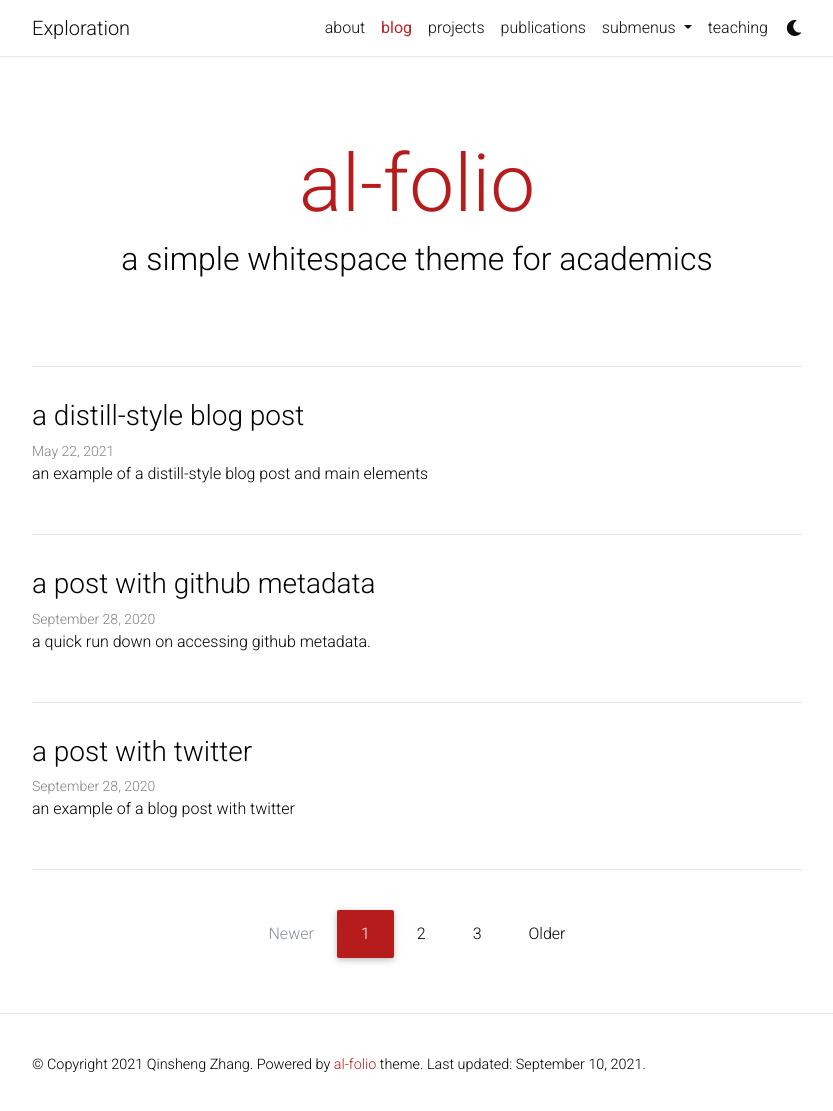
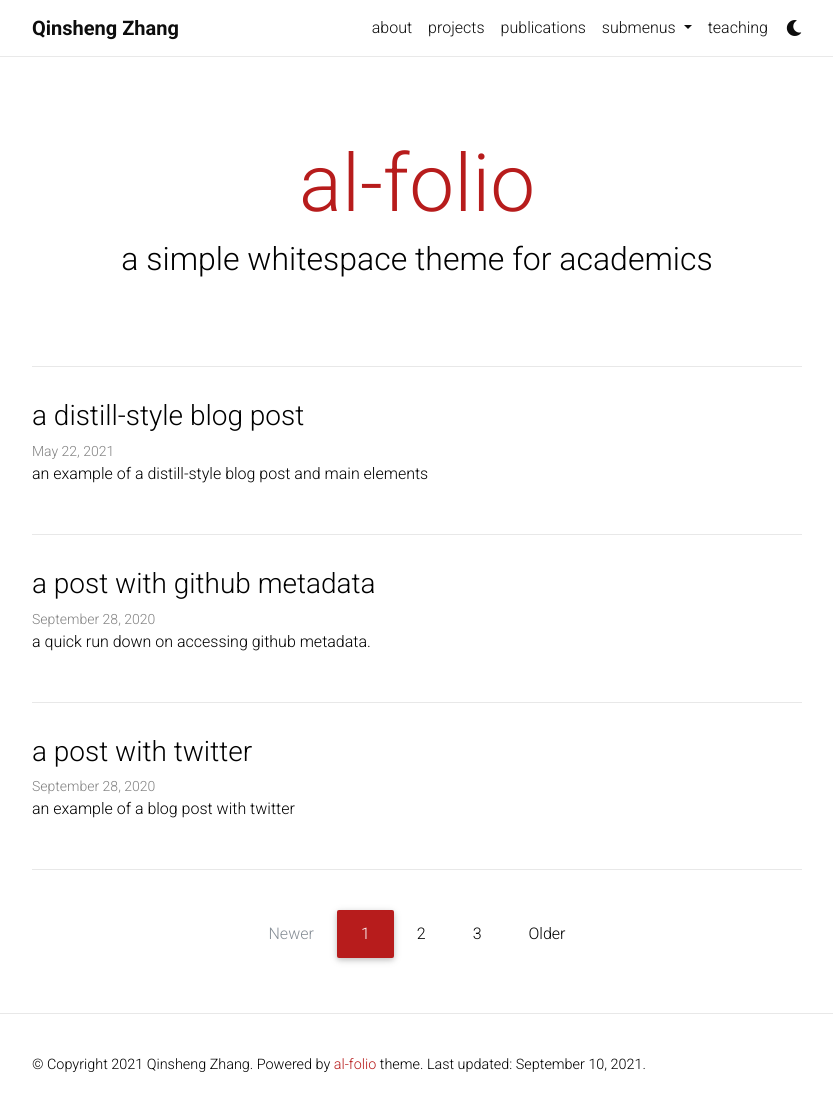
Before and after one commit to qsh-zh/qsh-zh.github.io, a Jekyll site: the page built from blog/index.html, in a window 1280 px wide and 1116 px high. Shown: the top 1111 px of the window, without its empty margins (223-1056 px from the left). Built offline with Jekyll 4.4.1, drawn with Linux system fonts in a browser that asks for light colours; nearby versions of some CDN libraries; the list of posts is cut into pages by our own code; comment, search, counter and statistics services are not loaded; a style sheet for code colours, icons or effects is not loaded.

Commit message:
modify header and only keep about, will fix them later

```diff
--- a/_includes/header.html
+++ b/_includes/header.html
@@ -4,14 +4,9 @@
     <nav id="navbar" class="navbar navbar-light navbar-expand-sm {% if site.navbar_fixed %}fixed-top{% else %}sticky-top{% endif %}">
     <div class="container">
       {% if page.title != "about" %}
-      <a class="navbar-brand title font-weight-lighter" href="{{ site.baseurl | prepend: site.url }}/">
-       {% if site.title == "blank" %}<span class="font-weight-bold">{{ site.first_name }}</span> {{ site.middle_name }}  {{ site.last_name }}{% else %}{{ site.title }}{% endif %}
+      <a class="navbar-brand title" href="{{ site.baseurl | prepend: site.url }}/">
+       <span class="font-weight-bold">{{ site.first_name }} {{ site.middle_name }}  {{ site.last_name }}</span>
       </a>
-      {% elsif site.enable_navbar_social %}
-        <!-- Social Icons -->
-        <div class="navbar-brand social">
-          {% include social.html %}
-        </div>
       {% endif %}
       <!-- Navbar Toggle -->
       <button class="navbar-toggler collapsed ml-auto" type="button" data-toggle="collapse" data-target="#navbarNav" aria-controls="navbarNav" aria-expanded="false" aria-label="Toggle navigation">
@@ -33,14 +28,14 @@
           </li>
           {% if site.blog_name %}
           <!-- Blog -->
-          <li class="nav-item {% if page.url contains 'blog' %}active{% endif %}">
+          <!-- <li class="nav-item {% if page.url contains 'blog' %}active{% endif %}">
             <a class="nav-link" href="{{ '/blog/' | relative_url }}">
               blog
               {% if page.title == "blog" %}
               <span class="sr-only">(current)</span>
               {% endif %}
             </a>
-          </li>
+          </li> -->
           {% endif %}
           <!-- Other pages -->
           {% assign sorted_pages = site.pages | sort: "title" %}
```
